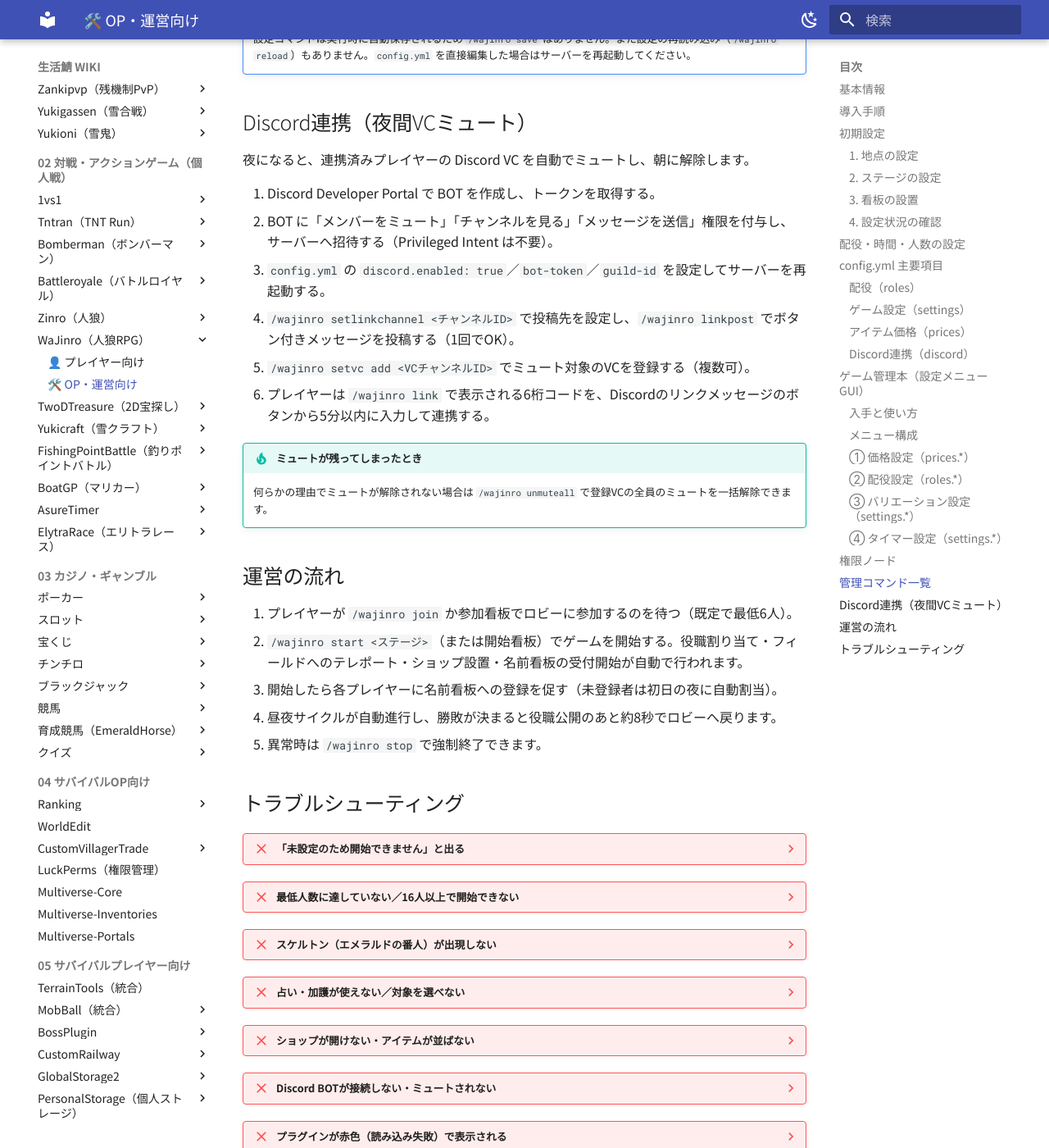
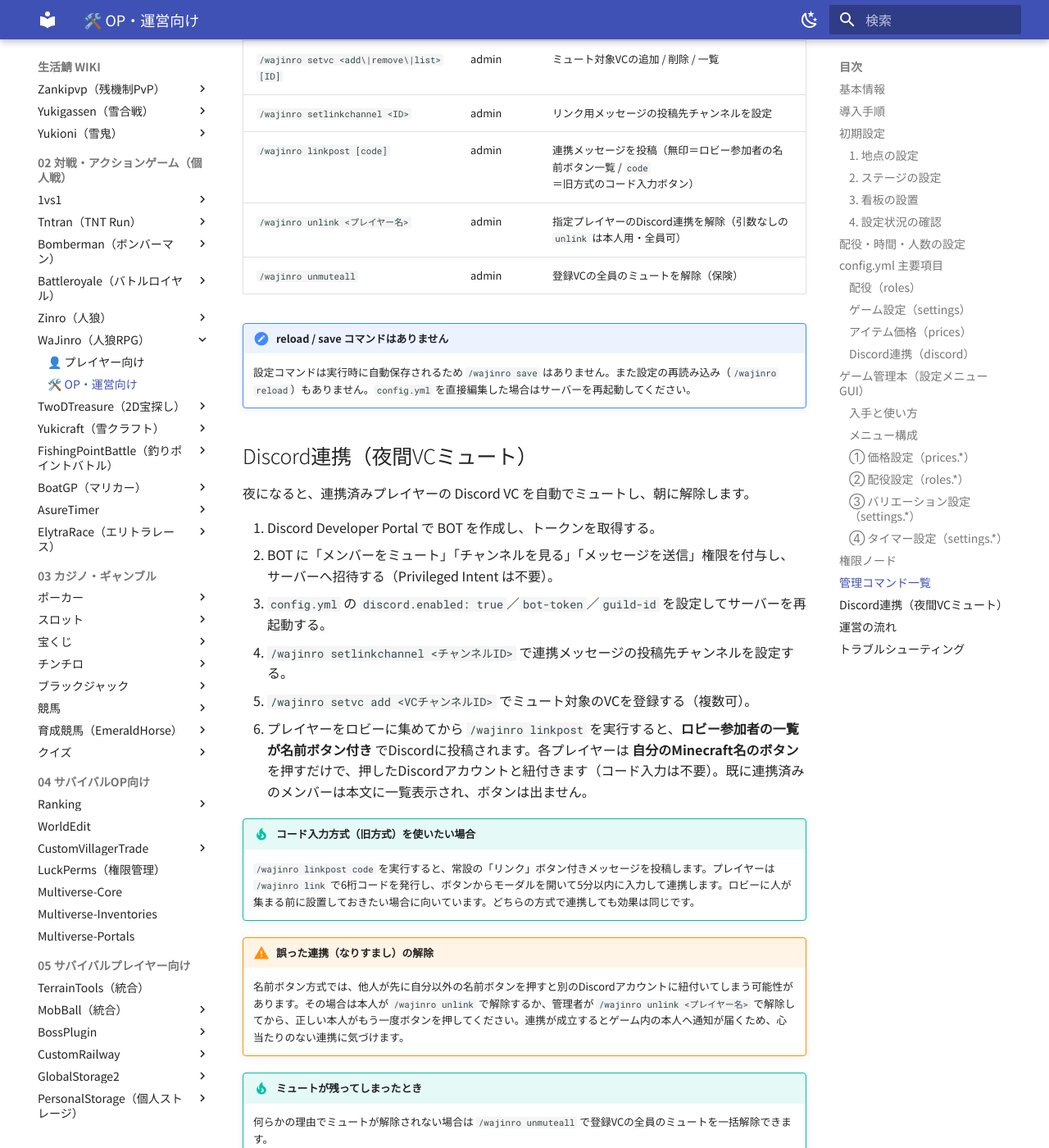
Before and after one commit to hennteko/seikatsu-wiki, an MkDocs documentation site: the page built from docs/minigames/wajinro/op.md, in a window 1280 px wide and 1400 px high, scrolled down 13778 px. Shown: the whole window at 82% size. Built offline with MkDocs 1.6.1 and Material for MkDocs 9.7.7, drawn with Linux system fonts in a browser that asks for light colours; some of the changed text lies outside the part shown.

Commit message:
docs: 人狼RPGのスケルトン湧き地点/Discord名前ボタン連携/unlinkを反映

````diff
--- a/docs/minigames/wajinro/op.md
+++ b/docs/minigames/wajinro/op.md
@@ -66,8 +66,16 @@ OP権限で、設定したい場所に **立った状態** で以下を実行し
 /wajinro setshop delete
 ```
 
-!!! tip "フィールド範囲とスケルトン"
-    スケルトン（エメラルドの番人）は `setfield` で設定した角1・角2の範囲内にランダム出現します。フィールド範囲が未設定だとスケルトンが湧かず、エメラルドを稼げません。必ず2点とも設定してください。
+```text title="スケルトン湧き地点を現在地に追加（任意・複数設置可）"
+/wajinro setskelspawn village1
+```
+
+```text title="最寄り（5ブロック以内）のスケルトン湧き地点を解除"
+/wajinro setskelspawn delete
+```
+
+!!! tip "スケルトン（エメラルドの番人）の湧き方"
+    スケルトンは既定で `setfield` の角1・角2の範囲内の **地表** にランダム出現します（フィールド範囲が未設定だと湧かず、エメラルドを稼げないため必ず2点とも設定してください）。洞窟・屋内など地表に湧かせたくないステージでは、`setskelspawn <ステージ>` で **湧き地点を手動登録** できます。**登録地点が1つでもあるステージでは、地表への自動湧きは行われず、登録地点（空きブロック）からのみランダムに湧きます**。登録状況は `/wajinro status` に「スケルトン湧き地点 登録数」として表示されます。
 
 ### 3. 看板の設置
 
@@ -354,6 +362,7 @@ config.yml を直接編集しなくても、ゲーム内の **チェスト型GUI
 | `/wajinro setspawn <ステージ>` | admin | ゲームスポーンを設定（ステージ作成を兼ねる） |
 | `/wajinro setfield <ステージ> <1\|2>` | admin | フィールド範囲の角を設定 |
 | `/wajinro setshop <ステージ\|delete>` | admin | ショップ地点を追加 / 最寄りを解除 |
+| `/wajinro setskelspawn <ステージ\|delete>` | admin | スケルトン湧き地点を追加 / 最寄りを解除（登録時は地表自動湧きより優先） |
 | `/wajinro setsign <join\|leave\|start <ス>\|name <ス>\|delete>` | admin | 視線先の看板を各用途で登録 / 解除 |
 | `/wajinro setrole <auto\|wolf\|accomplice\|vampire\|possessed> [値]` | admin | 配役を設定（auto以外は手動モードに） |
 | `/wajinro settime <day\|night\|firstday> <秒>` | admin | 各フェーズの時間を設定 |
@@ -362,7 +371,8 @@ config.yml を直接編集しなくても、ゲーム内の **チェスト型GUI
 | `/wajinro stop` | admin | ゲームを強制終了する |
 | `/wajinro setvc <add\|remove\|list> [ID]` | admin | ミュート対象VCの追加 / 削除 / 一覧 |
 | `/wajinro setlinkchannel <ID>` | admin | リンク用メッセージの投稿先チャンネルを設定 |
-| `/wajinro linkpost` | admin | リンク用のボタン付きメッセージを投稿する |
+| `/wajinro linkpost [code]` | admin | 連携メッセージを投稿（無印＝ロビー参加者の名前ボタン一覧 / `code`＝旧方式のコード入力ボタン） |
+| `/wajinro unlink <プレイヤー名>` | admin | 指定プレイヤーのDiscord連携を解除（引数なしの `unlink` は本人用・全員可） |
 | `/wajinro unmuteall` | admin | 登録VCの全員のミュートを解除（保険） |
 
 !!! note "reload / save コマンドはありません"
@@ -375,9 +385,15 @@ config.yml を直接編集しなくても、ゲーム内の **チェスト型GUI
 1. Discord Developer Portal で BOT を作成し、トークンを取得する。
 2. BOT に「メンバーをミュート」「チャンネルを見る」「メッセージを送信」権限を付与し、サーバーへ招待する（Privileged Intent は不要）。
 3. `config.yml` の `discord.enabled: true`／`bot-token`／`guild-id` を設定してサーバーを再起動する。
-4. `/wajinro setlinkchannel <チャンネルID>` で投稿先を設定し、`/wajinro linkpost` でボタン付きメッセージを投稿する（1回でOK）。
+4. `/wajinro setlinkchannel <チャンネルID>` で連携メッセージの投稿先チャンネルを設定する。
 5. `/wajinro setvc add <VCチャンネルID>` でミュート対象のVCを登録する（複数可）。
-6. プレイヤーは `/wajinro link` で表示される6桁コードを、Discordのリンクメッセージのボタンから5分以内に入力して連携する。
+6. プレイヤーをロビーに集めてから `/wajinro linkpost` を実行すると、**ロビー参加者の一覧が名前ボタン付き** でDiscordに投稿されます。各プレイヤーは **自分のMinecraft名のボタン** を押すだけで、押したDiscordアカウントと紐付きます（コード入力は不要）。既に連携済みのメンバーは本文に一覧表示され、ボタンは出ません。
+
+!!! tip "コード入力方式（旧方式）を使いたい場合"
+    `/wajinro linkpost code` を実行すると、常設の「リンク」ボタン付きメッセージを投稿します。プレイヤーは `/wajinro link` で6桁コードを発行し、ボタンからモーダルを開いて5分以内に入力して連携します。ロビーに人が集まる前に設置しておきたい場合に向いています。どちらの方式で連携しても効果は同じです。
+
+!!! warning "誤った連携（なりすまし）の解除"
+    名前ボタン方式では、他人が先に自分以外の名前ボタンを押すと別のDiscordアカウントに紐付いてしまう可能性があります。その場合は本人が `/wajinro unlink` で解除するか、管理者が `/wajinro unlink <プレイヤー名>` で解除してから、正しい本人がもう一度ボタンを押してください。連携が成立するとゲーム内の本人へ通知が届くため、心当たりのない連携に気づけます。
 
 !!! tip "ミュートが残ってしまったとき"
     何らかの理由でミュートが解除されない場合は `/wajinro unmuteall` で登録VCの全員のミュートを一括解除できます。
````
